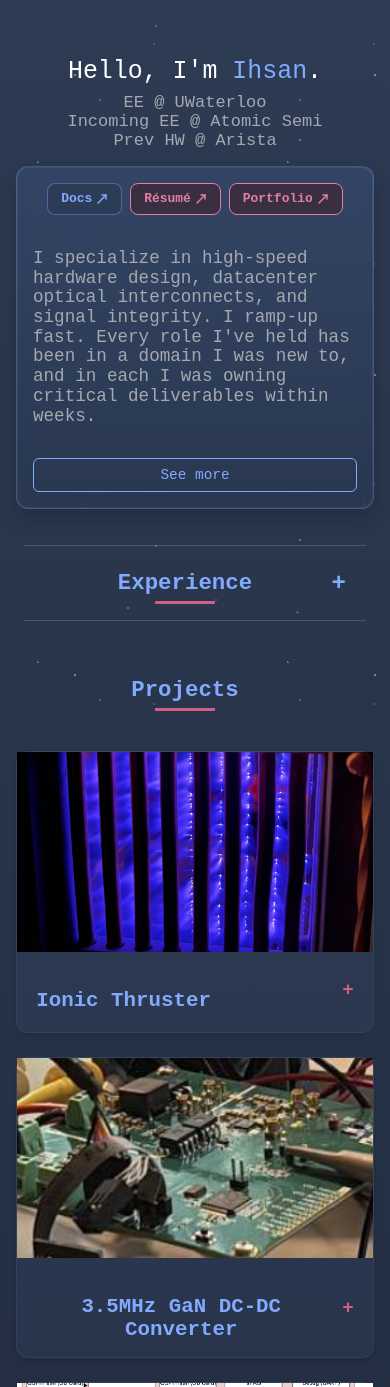
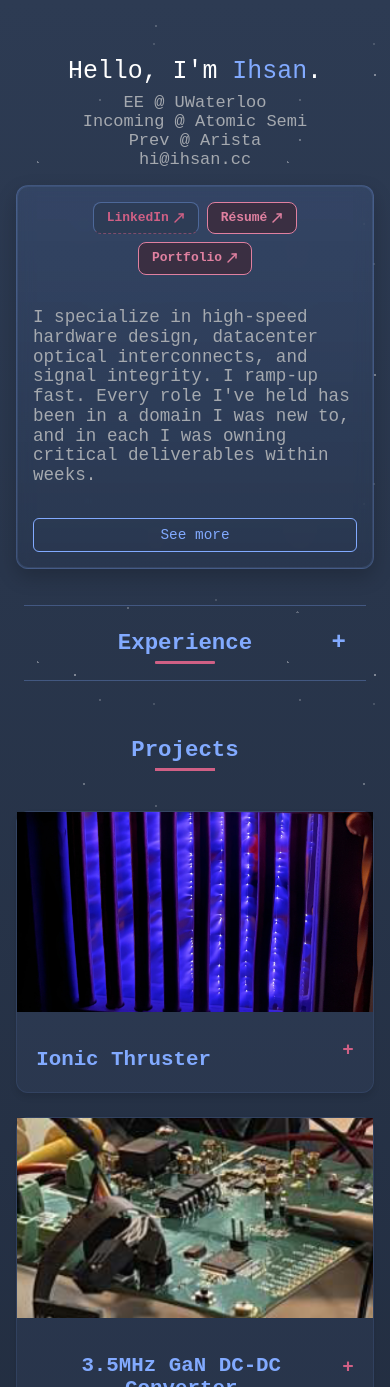
Before and after one commit to ihsan-sa/website, a React (Create React App) app: page / in a window 390 px wide. Shown: the top 1387 px of the page. Built offline with nearby package versions, Linux system fonts and the light colour scheme.

Commit message:
minor changes

```diff
--- a/src/App.js
+++ b/src/App.js
@@ -186,8 +186,9 @@ function App() {
           <p className="mobile-subtitle">
             <span className="subtitle-part">EE @ UWaterloo</span>
             <span className="subtitle-separator"> | </span>
-            <span className="subtitle-part">Incoming EE @ Atomic Semi</span>
-            <span className="subtitle-part">Prev HW @ Arista</span>
+            <span className="subtitle-part">Incoming @ Atomic Semi</span>
+            <span className="subtitle-part">Prev @ Arista</span>
+            <span className="subtitle-part">hi@ihsan.cc</span>
           </p>
           {/* Subtitle temporarily hidden
           <p style={{fontSize: '17px'}}>
@@ -396,12 +397,21 @@ function App() {
             )}
 
             <div className="about-actions">
-              <a className="action-btn project-docs-btn" href={contactContent.website} target="_blank" rel="noopener noreferrer">{isMobile ? 'Docs' : 'Project Docs'} <span className="arrow-icon">
-                <svg width="12" height="12" viewBox="0 0 12 12" fill="none" xmlns="http://www.w3.org/2000/svg">
-                  <path d="M2 10L10 2" stroke="currentColor" strokeWidth="1.5" strokeLinecap="round"/>
-                  <path d="M6 2L10 2L10 6" stroke="currentColor" strokeWidth="1.5" strokeLinecap="round" strokeLinejoin="round"/>
-                </svg>
-              </span></a>
+              {isMobile ? (
+                <a className="action-btn project-docs-btn" href="https://linkedin.com/in/ihsan-sa" target="_blank" rel="noopener noreferrer">LinkedIn <span className="arrow-icon">
+                  <svg width="12" height="12" viewBox="0 0 12 12" fill="none" xmlns="http://www.w3.org/2000/svg">
+                    <path d="M2 10L10 2" stroke="currentColor" strokeWidth="1.5" strokeLinecap="round"/>
+                    <path d="M6 2L10 2L10 6" stroke="currentColor" strokeWidth="1.5" strokeLinecap="round" strokeLinejoin="round"/>
+                  </svg>
+                </span></a>
+              ) : (
+                <a className="action-btn project-docs-btn" href={contactContent.website} target="_blank" rel="noopener noreferrer">Project Docs <span className="arrow-icon">
+                  <svg width="12" height="12" viewBox="0 0 12 12" fill="none" xmlns="http://www.w3.org/2000/svg">
+                    <path d="M2 10L10 2" stroke="currentColor" strokeWidth="1.5" strokeLinecap="round"/>
+                    <path d="M6 2L10 2L10 6" stroke="currentColor" strokeWidth="1.5" strokeLinecap="round" strokeLinejoin="round"/>
+                  </svg>
+                </span></a>
+              )}
               <a className="action-btn" href="/images/Ihsan_Salari_Resume.pdf" target="_blank" rel="noopener noreferrer">Résumé <span className="arrow-icon">
                 <svg width="12" height="12" viewBox="0 0 12 12" fill="none" xmlns="http://www.w3.org/2000/svg">
                   <path d="M2 10L10 2" stroke="currentColor" strokeWidth="1.5" strokeLinecap="round"/>
--- a/src/data.js
+++ b/src/data.js
@@ -23,7 +23,7 @@ export const experiences = [
   },
       {
         id: 1,
-        title: "Signal Integrity Engineering",
+        title: "SI and Optics HW",
         company: "Arista Networks",
         period: "Internship • Sep 2025 - Dec 2025",
         logo: "/images/arista-logo.png",
```
